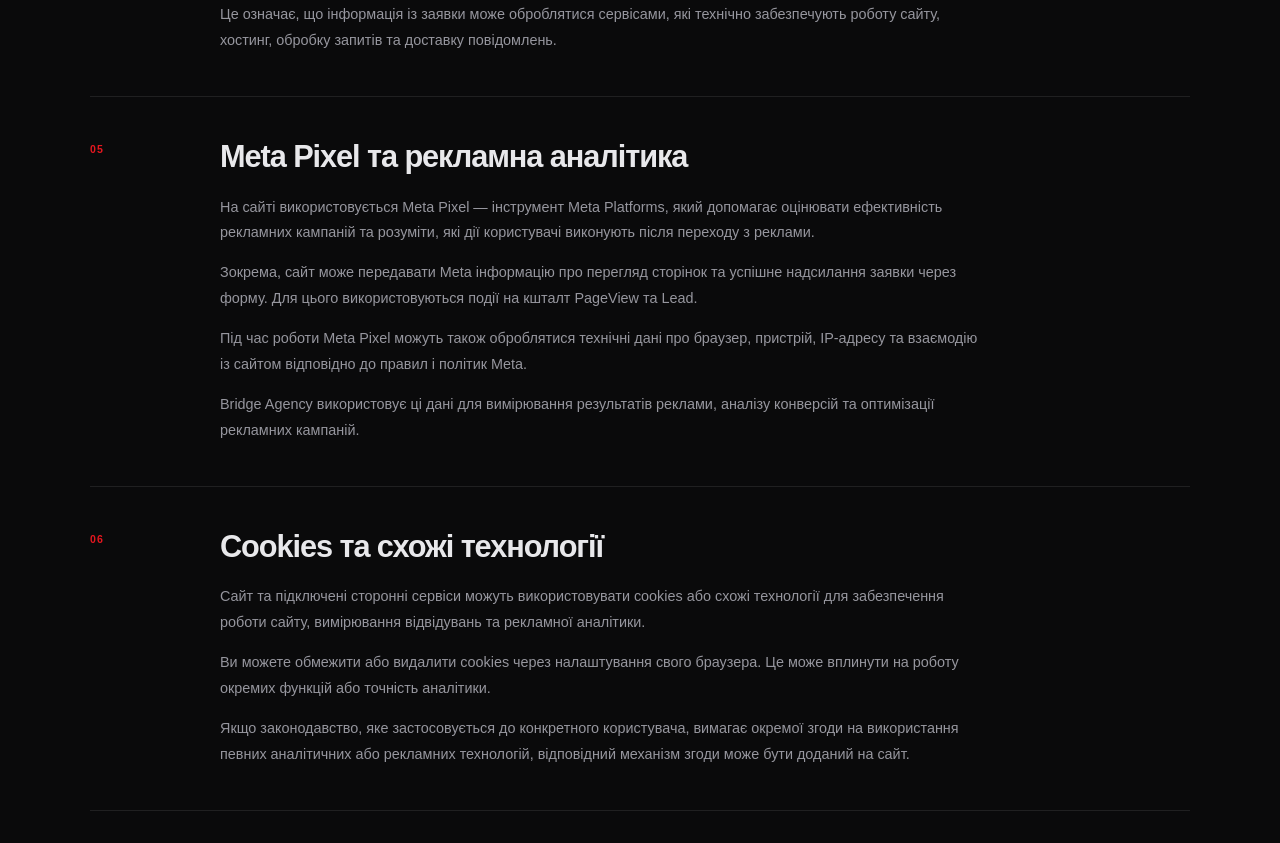
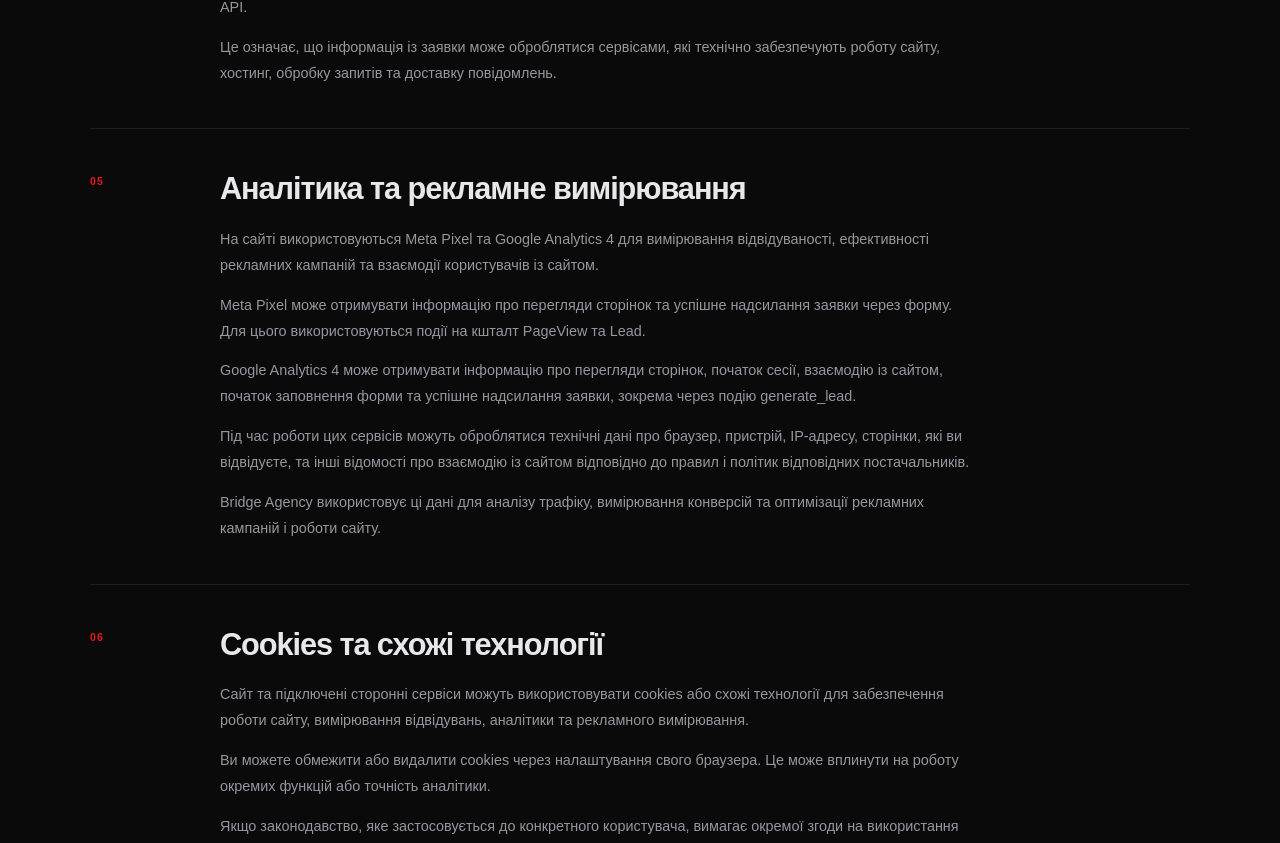
Before and after one commit to rosticmel-07/BridgeAgency, a Next.js app: page /privacy in a window 1280 px wide. Shown: the part 1918-2761 px from the top of the page. Built offline with nearby package versions, Linux system fonts and the light colour scheme; no server answers.

Commit message:
Fix Privacy page

```diff
--- a/app/privacy/page.tsx
+++ b/app/privacy/page.tsx
@@ -72,6 +72,7 @@
           <li>підготувати пропозицію щодо наших послуг;</li>
           <li>зрозуміти, з якого рекламного джерела надійшло звернення;</li>
           <li>аналізувати ефективність рекламних кампаній;</li>
+          <li>аналізувати відвідуваність і взаємодію із сайтом;</li>
           <li>покращувати роботу сайту та його сторінок;</li>
           <li>забезпечувати стабільну та безпечну роботу сайту.</li>
         </ul>
@@ -103,30 +104,37 @@
   },
   {
     number: '05',
-    title: 'Meta Pixel та рекламна аналітика',
+    title: 'Аналітика та рекламне вимірювання',
     content: (
       <>
         <p>
-          На сайті використовується Meta Pixel — інструмент Meta Platforms, який
-          допомагає оцінювати ефективність рекламних кампаній та розуміти, які
-          дії користувачі виконують після переходу з реклами.
+          На сайті використовуються Meta Pixel та Google Analytics 4 для
+          вимірювання відвідуваності, ефективності рекламних кампаній та
+          взаємодії користувачів із сайтом.
         </p>
 
         <p>
-          Зокрема, сайт може передавати Meta інформацію про перегляд сторінок та
+          Meta Pixel може отримувати інформацію про перегляди сторінок та
           успішне надсилання заявки через форму. Для цього використовуються
           події на кшталт PageView та Lead.
         </p>
 
         <p>
-          Під час роботи Meta Pixel можуть також оброблятися технічні дані про
-          браузер, пристрій, IP-адресу та взаємодію із сайтом відповідно до
-          правил і політик Meta.
+          Google Analytics 4 може отримувати інформацію про перегляди сторінок,
+          початок сесії, взаємодію із сайтом, початок заповнення форми та
+          успішне надсилання заявки, зокрема через подію generate_lead.
         </p>
 
         <p>
-          Bridge Agency використовує ці дані для вимірювання результатів
-          реклами, аналізу конверсій та оптимізації рекламних кампаній.
+          Під час роботи цих сервісів можуть оброблятися технічні дані про
+          браузер, пристрій, IP-адресу, сторінки, які ви відвідуєте, та інші
+          відомості про взаємодію із сайтом відповідно до правил і політик
+          відповідних постачальників.
+        </p>
+
+        <p>
+          Bridge Agency використовує ці дані для аналізу трафіку, вимірювання
+          конверсій та оптимізації рекламних кампаній і роботи сайту.
         </p>
       </>
     ),
@@ -139,7 +147,7 @@
         <p>
           Сайт та підключені сторонні сервіси можуть використовувати cookies або
           схожі технології для забезпечення роботи сайту, вимірювання
-          відвідувань та рекламної аналітики.
+          відвідувань, аналітики та рекламного вимірювання.
         </p>
 
         <p>
@@ -162,15 +170,19 @@
     content: (
       <>
         <p>
-          Для роботи сайту Bridge Agency можуть використовуватися сторонні
-          сервіси, зокрема:
+          Для роботи сайту Bridge Agency використовуються або можуть
+          використовуватися сторонні сервіси, зокрема:
         </p>
 
         <ul>
           <li>Vercel — для хостингу та доставки сайту;</li>
           <li>Telegram Bot API — для доставки заявок;</li>
           <li>
-            Meta Pixel — для рекламної аналітики та вимірювання конверсій.
+            Meta Pixel — для рекламної аналітики та вимірювання конверсій;
+          </li>
+          <li>
+            Google Analytics 4 — для аналізу відвідуваності та взаємодії
+            користувачів із сайтом.
           </li>
         </ul>
 
```
